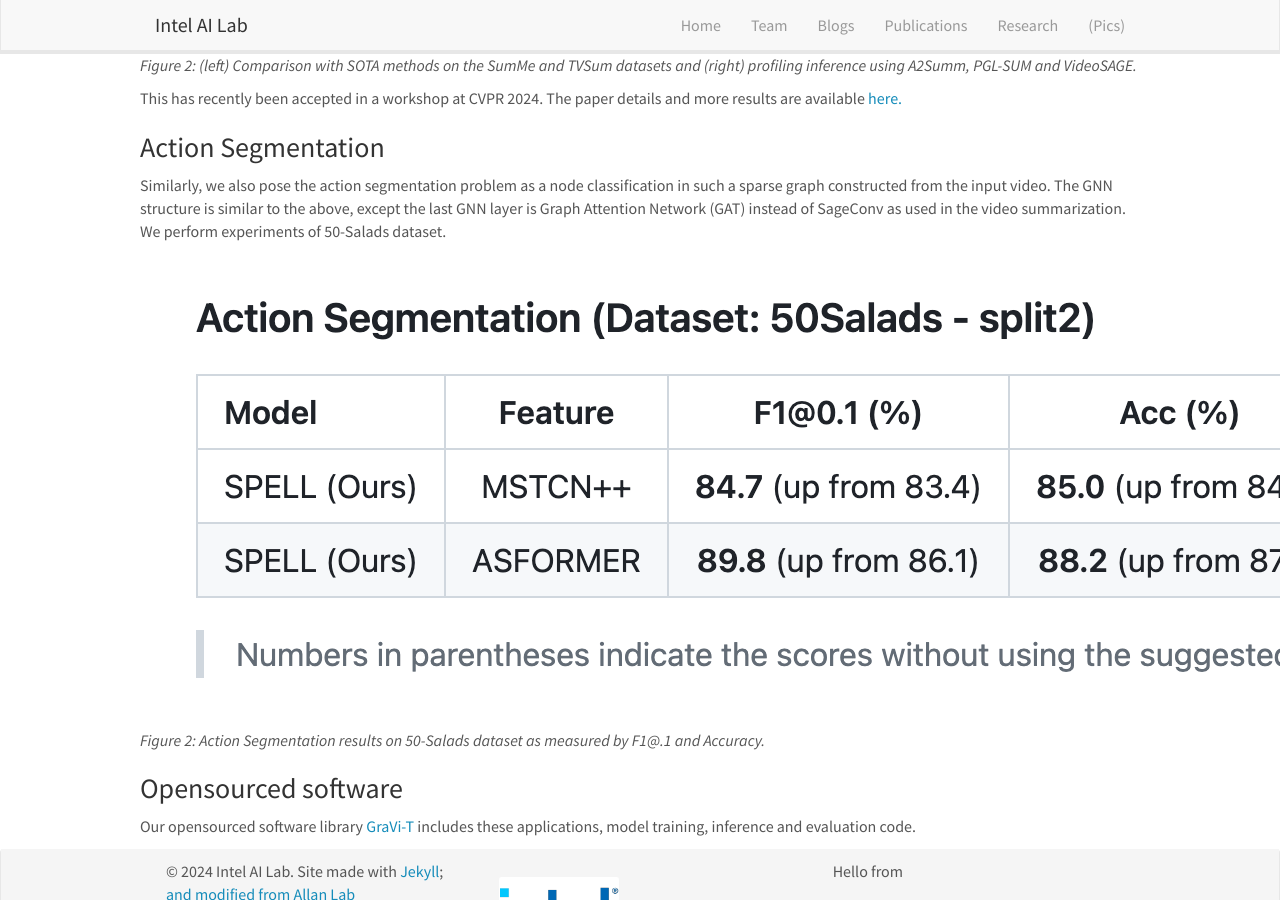
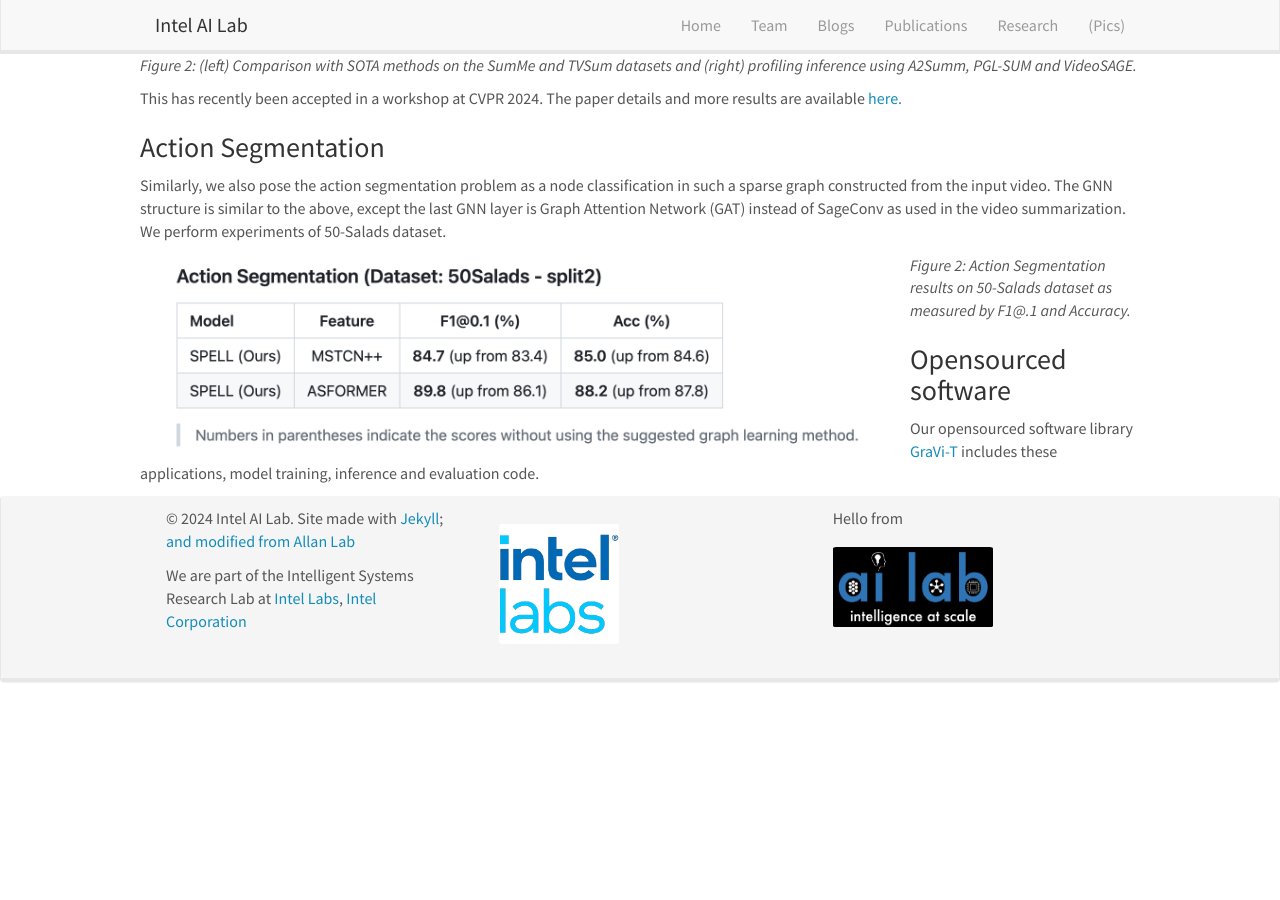
Before and after one commit to intelailabpage/intelailabpage.github.io, a Jekyll site: the page built from _posts/2024-04-16-longformvideoseries-part2.md, in a window 1280 px wide and 900 px high, scrolled down 2399 px. Built offline with Jekyll 4.4.1, drawn with Linux system fonts in a browser that asks for light colours; nearby versions of some CDN libraries; comment, search, counter and statistics services are not loaded; after the commit the page ends 3103 px from its top, so only the background shows below that.

Commit message:
Update 2024-04-16-longformvideoseries-part2.md

```diff
--- a/_posts/2024-04-16-longformvideoseries-part2.md
+++ b/_posts/2024-04-16-longformvideoseries-part2.md
@@ -48,7 +48,7 @@ This has recently been accepted in a workshop at CVPR 2024. The paper details an
 ### Action Segmentation ###
 Similarly, we also pose the action segmentation problem as a node classification in such a sparse graph constructed from the input video. The GNN structure is similar to the above, except the last GNN layer is Graph Attention Network (GAT) instead of SageConv as used in the video summarization. We perform experiments of 50-Salads dataset.
 
-![action-segmentation-results]({{ site.url }}{{ site.baseurl }}/images/pubpic/action-segmentation-results.png)
+![action-segmentation-results]({{ site.url }}{{ site.baseurl }}/images/pubpic/action-segmentation-results.png){: style="width: 750px; float: left; margin: 0px 10px"}
 *Figure 2: Action Segmentation results on 50-Salads dataset as measured by F1@.1 and Accuracy.*
 
 
```
